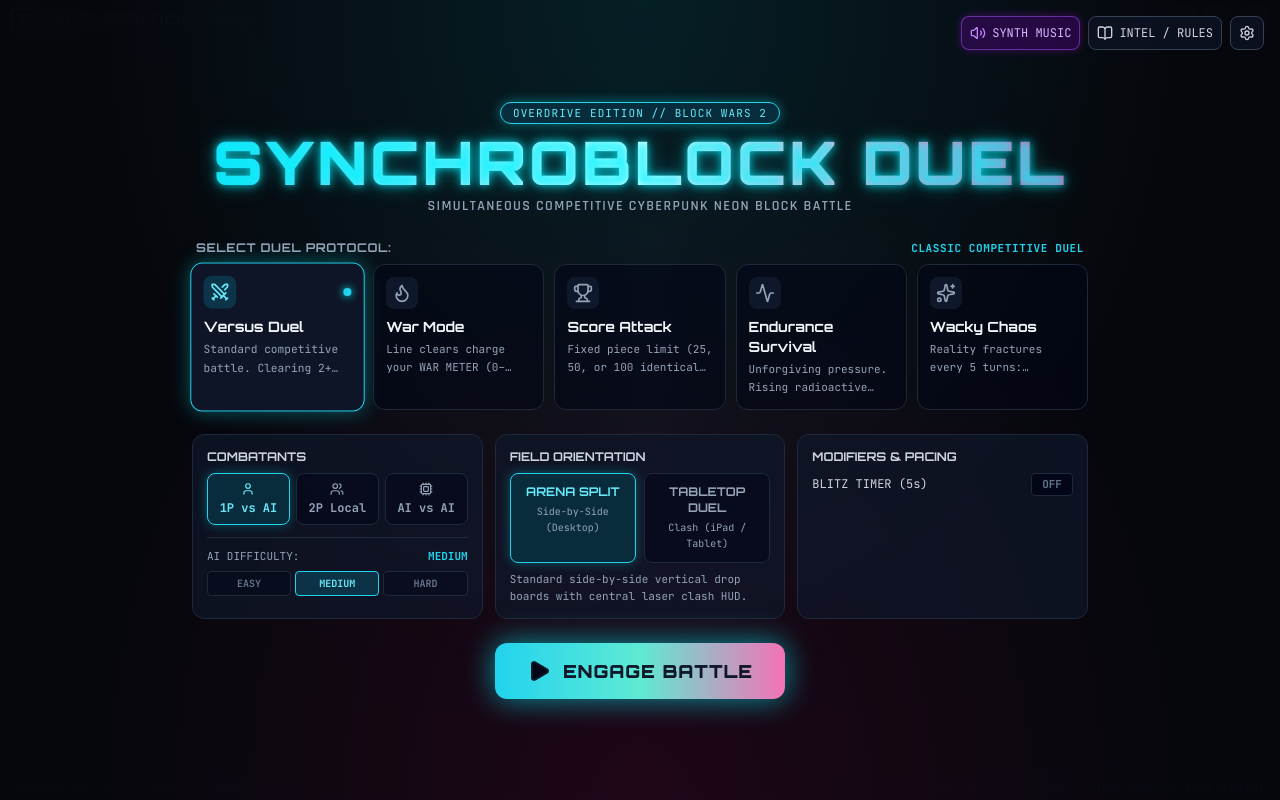
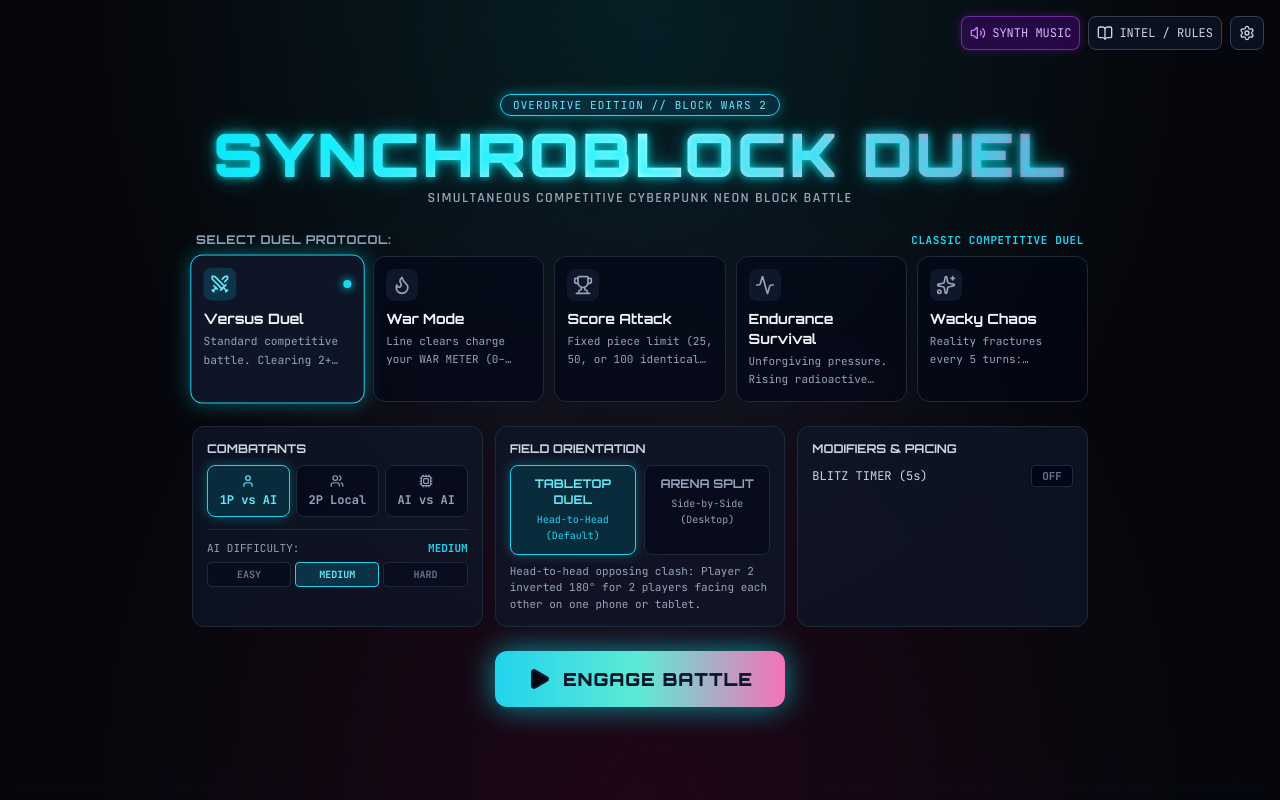
Before and after one commit to nathangobeli/block_wars_2, a React (Vite) app: page / in a window 1280 px wide. Built offline with nearby package versions, Linux system fonts and the light colour scheme.

Commit message:
Set Tabletop Duel as the default field orientation mode for mobile

```diff
--- a/src/App.tsx
+++ b/src/App.tsx
@@ -33,7 +33,7 @@ export function App() {
   const [selectedMode, setSelectedMode] = useState<GameMode>('versus');
   const [matchMode, setMatchMode] = useState<MatchPlayerMode>('p1_vs_ai');
   const [aiDifficulty, setAiDifficulty] = useState<AIDifficulty>('medium');
-  const [viewMode, setViewMode] = useState<ViewMode>('arena_split');
+  const [viewMode, setViewMode] = useState<ViewMode>('tabletop_duel');
   const [blitzEnabled, setBlitzEnabled] = useState<boolean>(false);
   const [blitzDuration, setBlitzDuration] = useState<number>(5);
   const [scoreAttackLimit, setScoreAttackLimit] = useState<number>(50);
--- a/src/components/Modals/SettingsModal.tsx
+++ b/src/components/Modals/SettingsModal.tsx
@@ -149,27 +149,27 @@ export const SettingsModal: React.FC<SettingsModalProps> = ({
             </div>
             <div className="grid grid-cols-2 gap-2">
               <button
+                onClick={() => onSetViewMode('tabletop_duel')}
+                className={`p-2 rounded-lg border text-xs font-mono font-bold flex items-center justify-center gap-1.5 ${
+                  viewMode === 'tabletop_duel'
+                    ? 'bg-cyan-950/80 border-cyan-400 text-cyan-300'
+                    : 'bg-slate-950/40 border-slate-800 text-slate-400'
+                }`}
+              >
+                <Eye className="w-4 h-4" />
+                <span>TABLETOP DUEL</span>
+              </button>
+
+              <button
                 onClick={() => onSetViewMode('arena_split')}
                 className={`p-2 rounded-lg border text-xs font-mono font-bold flex items-center justify-center gap-1.5 ${
                   viewMode === 'arena_split'
-                    ? 'bg-cyan-950/80 border-cyan-400 text-cyan-300'
+                    ? 'bg-pink-950/80 border-pink-400 text-pink-300'
                     : 'bg-slate-950/40 border-slate-800 text-slate-400'
                 }`}
               >
                 <Monitor className="w-4 h-4" />
                 <span>ARENA SPLIT</span>
-              </button>
-
-              <button
-                onClick={() => onSetViewMode('tabletop_duel')}
-                className={`p-2 rounded-lg border text-xs font-mono font-bold flex items-center justify-center gap-1.5 ${
-                  viewMode === 'tabletop_duel'
-                    ? 'bg-pink-950/80 border-pink-400 text-pink-300'
-                    : 'bg-slate-950/40 border-slate-800 text-slate-400'
-                }`}
-              >
-                <Eye className="w-4 h-4" />
-                <span>TABLETOP DUEL</span>
               </button>
             </div>
           </div>
--- a/src/components/Modals/StartMenu.tsx
+++ b/src/components/Modals/StartMenu.tsx
@@ -221,33 +221,33 @@ export const StartMenu: React.FC<StartMenuProps> = ({
             </div>
             <div className="grid grid-cols-2 gap-2">
               <button
+                onClick={() => onSelectViewMode('tabletop_duel')}
+                className={`p-2.5 rounded-lg border text-xs font-mono font-bold flex flex-col items-center gap-1 text-center transition-all ${
+                  viewMode === 'tabletop_duel'
+                    ? 'bg-cyan-950/80 border-cyan-400 text-cyan-300 shadow-[0_0_12px_rgba(0,243,255,0.3)]'
+                    : 'bg-slate-950/60 border-slate-800 text-slate-400 hover:border-slate-700'
+                }`}
+              >
+                <span className="font-orbitron">TABLETOP DUEL</span>
+                <span className="text-[10px] text-cyan-400 font-normal">Head-to-Head (Default)</span>
+              </button>
+
+              <button
                 onClick={() => onSelectViewMode('arena_split')}
                 className={`p-2.5 rounded-lg border text-xs font-mono font-bold flex flex-col items-center gap-1 text-center transition-all ${
                   viewMode === 'arena_split'
-                    ? 'bg-cyan-950/80 border-cyan-400 text-cyan-300 shadow-[0_0_12px_rgba(0,243,255,0.3)]'
+                    ? 'bg-pink-950/80 border-pink-400 text-pink-300 shadow-[0_0_12px_rgba(255,0,127,0.3)]'
                     : 'bg-slate-950/60 border-slate-800 text-slate-400 hover:border-slate-700'
                 }`}
               >
                 <span className="font-orbitron">ARENA SPLIT</span>
                 <span className="text-[10px] text-slate-400 font-normal">Side-by-Side (Desktop)</span>
               </button>
-
-              <button
-                onClick={() => onSelectViewMode('tabletop_duel')}
-                className={`p-2.5 rounded-lg border text-xs font-mono font-bold flex flex-col items-center gap-1 text-center transition-all ${
-                  viewMode === 'tabletop_duel'
-                    ? 'bg-pink-950/80 border-pink-400 text-pink-300 shadow-[0_0_12px_rgba(255,0,127,0.3)]'
-                    : 'bg-slate-950/60 border-slate-800 text-slate-400 hover:border-slate-700'
-                }`}
-              >
-                <span className="font-orbitron">TABLETOP DUEL</span>
-                <span className="text-[10px] text-slate-400 font-normal">Clash (iPad / Tablet)</span>
-              </button>
             </div>
             <div className="text-[11px] font-mono text-slate-400 mt-2">
-              {viewMode === 'arena_split'
-                ? 'Standard side-by-side vertical drop boards with central laser clash HUD.'
-                : 'Head-to-head opposing clash: Player 2 inverted 180° for tabletop iPad battle.'}
+              {viewMode === 'tabletop_duel'
+                ? 'Head-to-head opposing clash: Player 2 inverted 180° for 2 players facing each other on one phone or tablet.'
+                : 'Standard side-by-side vertical drop boards with central laser clash HUD.'}
             </div>
           </div>
 
--- a/src/hooks/useGameEngine.ts
+++ b/src/hooks/useGameEngine.ts
@@ -69,7 +69,7 @@ export function useGameEngine() {
 
   const [gameState, setGameState] = useState<GameState>({
     mode: 'versus',
-    viewMode: 'arena_split',
+    viewMode: 'tabletop_duel',
     matchMode: 'p1_vs_ai',
     isPlaying: false,
     isPaused: false,
```
